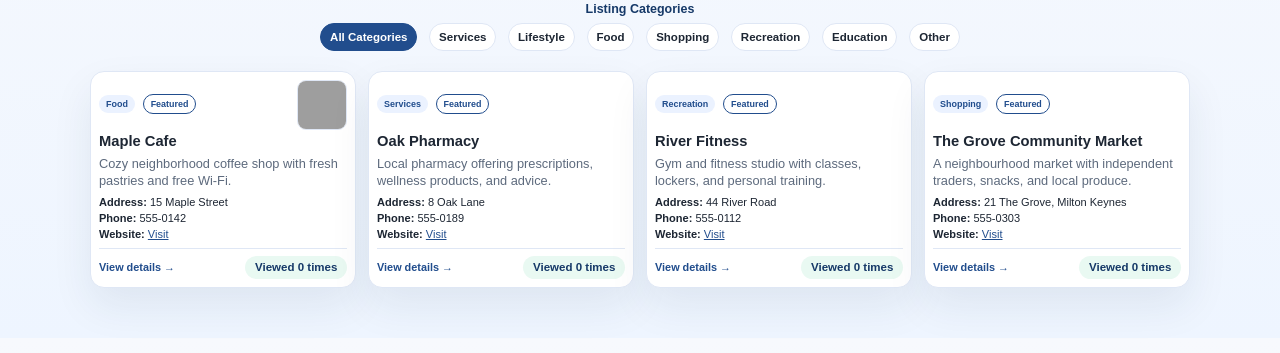
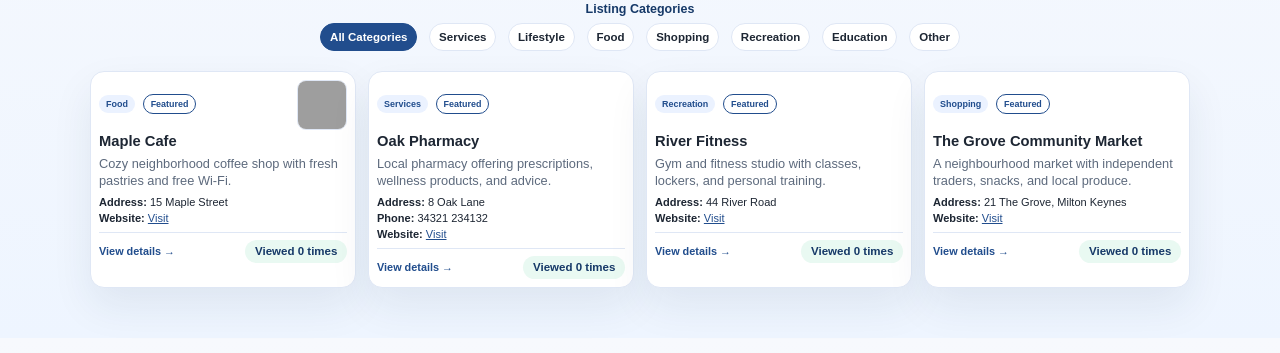
Before and after one commit to mbnarayn/communise, a Flask app: page /mk in a window 1280 px wide. Shown: the part 238-591 px from the top of the page. Run offline with Flask 3, Linux system fonts and the light colour scheme; grey boxes are pictures that could not be loaded.

Commit message:
newversion

```diff
--- a/app.py
+++ b/app.py
@@ -111,6 +111,24 @@ def external_url(value):
     if url and not url.startswith(('http://', 'https://')):
         return f'https://{url}'
     return url
+
+
+def format_phone_number(value):
+    phone = str(value or '').strip()
+    digits = ''.join(character for character in phone if character.isdigit())
+    if len(digits) == 11:
+        return f'{digits[:5]} {digits[5:]}'
+    return phone
+
+
+app.add_template_filter(format_phone_number, 'phone_format')
+
+
+def phone_link(value):
+    return ''.join(character for character in str(value or '') if character.isdigit() or character == '+')
+
+
+app.add_template_filter(phone_link, 'phone_link')
 
 
 def get_community_label(community):
@@ -604,7 +622,7 @@ def add_listing():
         category = request.form.get('category', '').strip()
         description = request.form.get('description', '').strip()
         address = request.form.get('address', '').strip()
-        phone = (request.form.get('phone_number') or request.form.get('phone') or '').strip()
+        phone = format_phone_number(request.form.get('phone_number') or request.form.get('phone') or '')
         website = request.form.get('website', '').strip()
         email = request.form.get('email', '').strip()
         instagram = request.form.get('instagram', '').strip()
@@ -730,7 +748,7 @@ def edit_listing(listing_id):
             'category': category,
             'description': request.form.get('description', '').strip() or 'A local spot to discover and support.',
             'address': address,
-            'phone': (request.form.get('phone_number') or request.form.get('phone') or '').strip(),
+            'phone': format_phone_number(request.form.get('phone_number') or request.form.get('phone') or ''),
             'website': request.form.get('website', '').strip(),
             'email': request.form.get('email', '').strip(),
             'instagram': request.form.get('instagram', '').strip(),
--- a/data/listings.json
+++ b/data/listings.json
@@ -6,7 +6,6 @@
     "image": "https://images.unsplash.com/photo-1501339847302-ac426a4a7cbb?auto=format&fit=crop&w=160&q=80",
     "description": "Cozy neighborhood coffee shop with fresh pastries and free Wi-Fi.",
     "address": "15 Maple Street",
-    "phone": "555-0142",
     "website": "https://example.com/maplecafe",
     "email": "hello@maplecafe.example",
     "instagram": "@maplecafe",
@@ -28,14 +27,22 @@
     "category": "Services",
     "description": "Local pharmacy offering prescriptions, wellness products, and advice.",
     "address": "8 Oak Lane",
-    "phone": "555-0189",
     "website": "https://example.com/oakpharmacy",
     "email": "care@oakpharmacy.example",
     "community": "miltonkeynes",
     "homepagefeatured": true,
     "communitypagefeatured": true,
     "usage_count": 0,
-    "approved": true
+    "approved": true,
+    "pending_action": "",
+    "phone": "34321 234132",
+    "instagram": "",
+    "facebook": "",
+    "whatsapp_group": "",
+    "sub_community": "",
+    "opening_hours": "",
+    "additional_information": "",
+    "deals": ""
   },
   {
     "id": "3",
@@ -43,7 +50,6 @@
     "category": "Recreation",
     "description": "Gym and fitness studio with classes, lockers, and personal training.",
     "address": "44 River Road",
-    "phone": "555-0112",
     "website": "https://example.com/riverfitness",
     "community": "miltonkeynes",
     "homepagefeatured": true,
@@ -57,7 +63,6 @@
     "category": "Shopping",
     "description": "A busy local food and crafts market with weekly seasonal stalls.",
     "address": "27 High Street, Woking",
-    "phone": "555-0201",
     "website": "https://example.com/wokingmarket",
     "community": "woking",
     "homepagefeatured": true,
@@ -71,7 +76,6 @@
     "category": "Lifestyle",
     "description": "Community library, reading caf\u00e9, and free Wi-Fi for local residents.",
     "address": "10 Castle Street, Buckingham",
-    "phone": "555-0202",
     "website": "https://example.com/buckinghamlibrary",
     "community": "buckingham",
     "homepagefeatured": true,
@@ -85,7 +89,6 @@
     "category": "Shopping",
     "description": "A neighbourhood market with independent traders, snacks, and local produce.",
     "address": "21 The Grove, Milton Keynes",
-    "phone": "555-0303",
     "website": "https://example.com/thegrovecommunitymarket",
     "email": "hello@thegrovecommunitymarket.example",
     "instagram": "@thegrovecommunitymarket",
--- a/templates/admin.html
+++ b/templates/admin.html
@@ -75,7 +75,7 @@
                     ('Community', listing.community),
                     ('Subcommunity', listing.sub_community),
                     ('Address', listing.address),
-                    ('Phone', listing.phone),
+                    ('Phone', listing.phone | phone_format),
                     ('Website', listing.website),
                     ('Email', listing.email),
                     ('Instagram', listing.instagram),
--- a/templates/community.html
+++ b/templates/community.html
@@ -112,7 +112,7 @@
                   <li><strong>Address:</strong> {{ listing.address }}</li>
                 {% endif %}
                 {% if feature_flags.get('phone', True) and listing.phone %}
-                  <li><strong>Phone:</strong> {{ listing.phone }}</li>
+                  <li><strong>Phone:</strong> {{ listing.phone | phone_format }}</li>
                 {% endif %}
                 {% if feature_flags.get('website', True) and listing.website %}
                   <li>
--- a/templates/index.html
+++ b/templates/index.html
@@ -111,7 +111,7 @@
                   <li><strong>Address:</strong> {{ listing.address }}</li>
                 {% endif %}
                 {% if feature_flags.get('phone', True) and listing.phone %}
-                  <li><strong>Phone:</strong> {{ listing.phone }}</li>
+                  <li><strong>Phone:</strong> {{ listing.phone | phone_format }}</li>
                 {% endif %}
                 {% if feature_flags.get('website', True) and listing.website %}
                   <li>
--- a/templates/listing_detail.html
+++ b/templates/listing_detail.html
@@ -53,7 +53,7 @@
           {% if listing.phone %}
             <div class="detail-item">
               <strong>Phone number</strong>
-              <p>{{ listing.phone }}</p>
+              <p><a href="tel:{{ listing.phone | phone_link }}">{{ listing.phone | phone_format }}</a></p>
             </div>
           {% endif %}
 
```
Also changed, not shown: templates/add_listing.html (+10 -1 lines).
